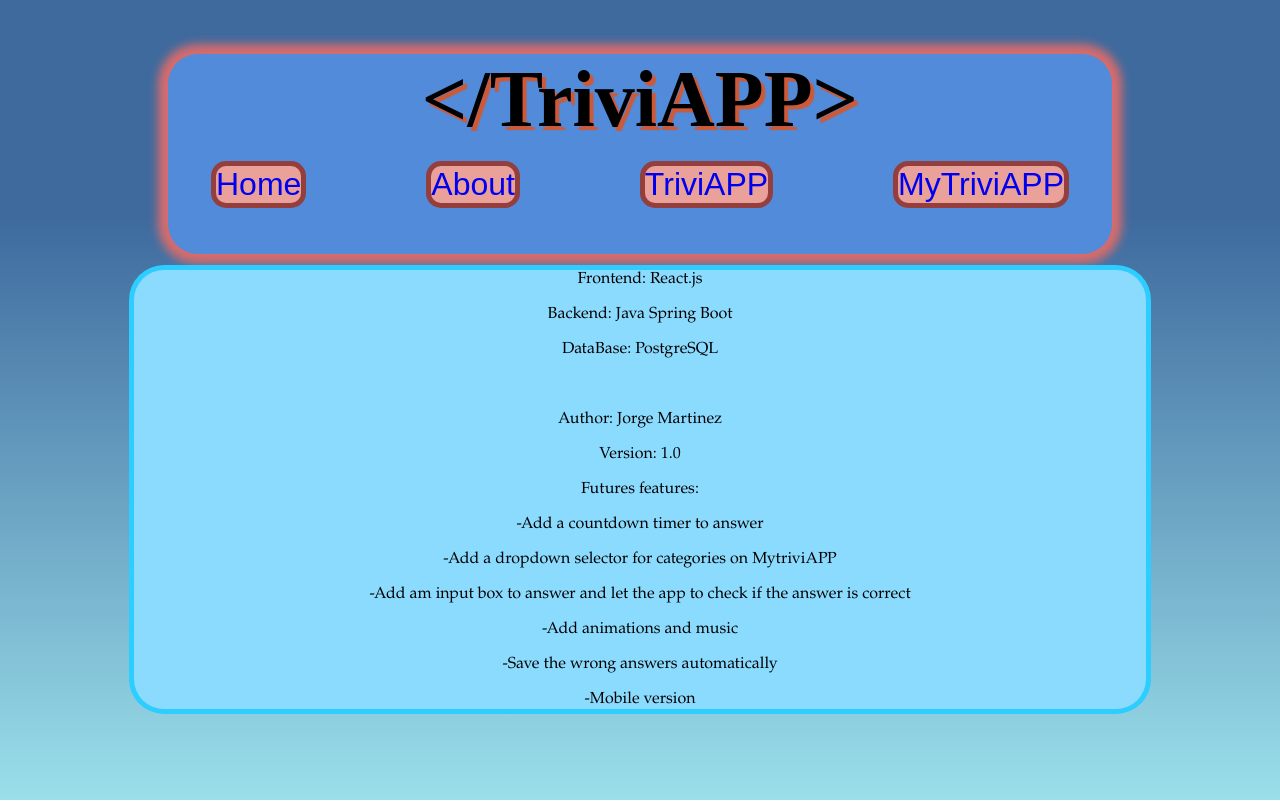
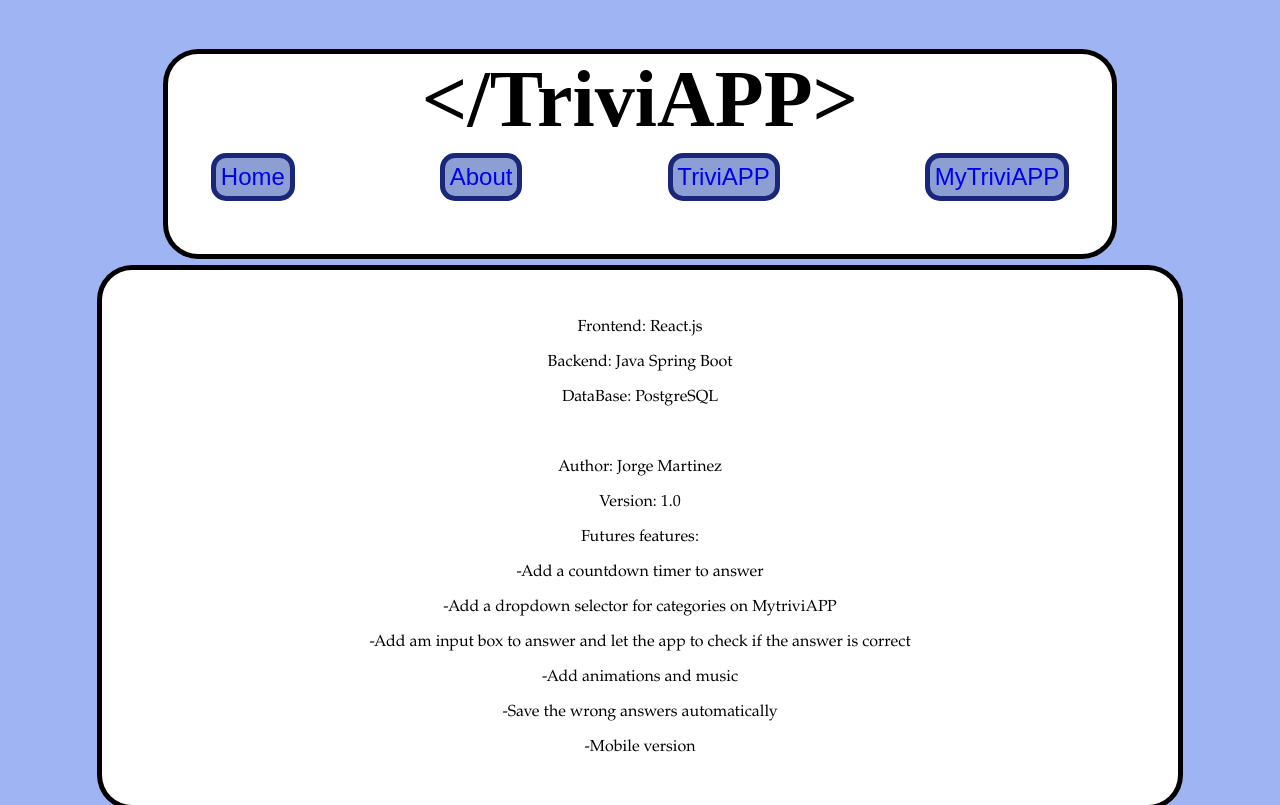
Before and after one commit to Jorge-Martinez82/TriviAPP-project, a React (Create React App) app in the folder apifront/: page /about in a window 1280 px wide. Built offline with nearby package versions, Linux system fonts and the light colour scheme.

Commit message:
working on save and delete

```diff
--- a/apifront/src/App.css
+++ b/apifront/src/App.css
@@ -1,3 +1,11 @@
+@media screen and (max-width: 480px) {
+    /* Estilos específicos para pantallas pequeñas */
+    .nav{
+        display: none;
+    }
+}
+
+@media screen and (min-width: 481px) {
     .App {
         text-align: center;
     }
@@ -15,148 +23,157 @@
     }
 
 
-.header{
+    .header {
         margin-left: 10em;
         margin-right: 10em;
         margin-top: 2em;
-    background-color: #518bda;
+        background-color: #ffffff;
         border-radius: 30px;
-    box-shadow: 0px 0px 10px 10px #d76c6c;
+        box-shadow: 0px 0px 0px 5px #000000;
         height: 200px;
     }
+
     .title {
-    text-shadow: 4px 4px 1px #CE5937;
         font-size: 5em;
         font-family: "Brush Script MT";
 
     }
 
-.nav{
+    .nav {
         padding-right: 3em;
         padding-left: 3em;
         display: flex;
         justify-content: space-between;
         list-style-type: none;
         padding-bottom: 1em;
-    margin-top: -2em;
+        margin-top: -2.5em;
         font-family: "Arial";
     }
 
-a{
-    font-size: xx-large;
+    a {
+        padding: 0.2em;
         text-decoration: none;
+        display: inline-block; /* Agrega esta propiedad para evitar que el tamaño cambie */
+
     }
+
     a:hover {
-    background: linear-gradient(to bottom, #d76c6c 5%, #b44d4d 100%);
-    background-color: #a44646;
+        background: linear-gradient(to bottom, #6c85d7 5%, #4d65b4 100%);
+        background-color: #4661a4;
         border-radius: 10px;
     }
-li{
-    background-color: #EAA19A;
+
+    li {
+        background-color: #8d9ed3;
         border-radius: 10px;
         color: white;
         text-align: center;
         display: inline-block;
-    box-shadow: 0px 0px 0px 5px #943E3E;
+        box-shadow: 0px 0px 0px 5px #1a2679;
         font-size: x-large;
 
     }
 
-.body{
+    .body {
         width: 80%;
         font-size: 2.5em;
         border-radius: 30px;
-    background-color: #8bdbff;
+        background-color: #ffffff;
         margin-top: 1em;
         margin-left: auto;
         margin-right: auto;
         text-align: center;
-    box-shadow: 0px 0px 0px 5px #2dceff;
+        box-shadow: 0px 0px 0px 5px #000000;
+
     }
 
 
     .body__button {
         box-shadow: 0px 0px 0px 2px #9fb4f2;
-    background:linear-gradient(to bottom, #7892c2 5%, #476e9e 100%);
-    background-color:#7892c2;
-    border-radius:10px;
-    border:1px solid #4e6096;
-    display:inline-block;
-    cursor:pointer;
-    color:#ffffff;
-    font-family:Arial;
-    font-size:19px;
-    padding:5px 30px;
-    text-decoration:none;
-    text-shadow:0px 1px 0px #283966;
-}
-.body__button:hover {
-    background:linear-gradient(to bottom, #476e9e 5%, #7892c2 100%);
-    background-color:#476e9e;
-}
-.body__button:active {
-    position:relative;
-    top:1px;
+        background: linear-gradient(to bottom, #7892c2 5%, #476e9e 100%);
+        background-color: #7892c2;
+        border-radius: 10px;
+        border: 1px solid #4e6096;
+        display: inline-block;
+        cursor: pointer;
+        color: #ffffff;
+        font-family: Arial;
+        font-size: 19px;
+        padding: 5px 30px;
+        text-decoration: none;
+        text-shadow: 0px 1px 0px #283966;
     }
 
-.div__button{
+    .body__button:hover {
+        background: linear-gradient(to bottom, #476e9e 5%, #7892c2 100%);
+        background-color: #476e9e;
+    }
+
+    .body__button:active {
+        position: relative;
+        top: 1px;
+    }
+
+    .div__button {
         display: flex;
         justify-content: space-around;
     }
 
-.aboutcontent{
+    .aboutcontent {
+        padding: 2em;
         width: 80%;
         border-radius: 30px;
-    background-color: #8bdbff;
+        background-color: #ffffff;
         margin-top: 1em;
         margin-left: auto;
         margin-right: auto;
         text-align: center;
-    box-shadow: 0px 0px 0px 5px #2dceff;
+        box-shadow: 0px 0px 0px 5px #000000;
     }
 
-.mytriviapp{
+    .mytriviapp {
         width: 80%;
         font-size: 1.5em;
         border-radius: 30px;
-    background-color: #8bdbff;
+        background-color: #ffffff;
         margin-top: 1em;
         margin-left: auto;
         margin-right: auto;
         text-align: center;
-    box-shadow: 0px 0px 0px 5px #2dceff;
+        box-shadow: 0px 0px 0px 5px #000000;
     }
 
-.mytriviapp__button{
+    .mytriviapp__button {
         box-shadow: 0px 0px 0px 2px #9fb4f2;
-    background:linear-gradient(to bottom, #7892c2 5%, #476e9e 100%);
-    background-color:#7892c2;
-    border-radius:10px;
-    border:1px solid #4e6096;
-    display:inline-block;
-    cursor:pointer;
-    color:#ffffff;
-    font-family:Arial;
-    font-size:19px;
-    text-decoration:none;
-    text-shadow:0px 1px 0px #283966;
+        background: linear-gradient(to bottom, #7892c2 5%, #476e9e 100%);
+        background-color: #7892c2;
+        border-radius: 10px;
+        border: 1px solid #4e6096;
+        display: inline-block;
+        cursor: pointer;
+        color: #ffffff;
+        font-family: Arial;
+        font-size: 19px;
+        text-decoration: none;
+        text-shadow: 0px 1px 0px #283966;
     }
 
-.remove__button{
+    .remove__button {
         box-shadow: 0px 0px 0px 2px #9fb4f2;
-    background:linear-gradient(to bottom, #d76c6c 5%, #b44d4d 100%);
+        background: linear-gradient(to bottom, #d76c6c 5%, #b44d4d 100%);
         background-color: #d76c6c;
-    border-radius:10px;
-    border:1px solid #4e6096;
-    display:inline-block;
-    cursor:pointer;
-    color:#ffffff;
-    font-family:Arial;
-    font-size:19px;
-    text-decoration:none;
-    text-shadow:0px 1px 0px #283966;
+        border-radius: 10px;
+        border: 1px solid #4e6096;
+        display: inline-block;
+        cursor: pointer;
+        color: #ffffff;
+        font-family: Arial;
+        font-size: 19px;
+        text-decoration: none;
+        text-shadow: 0px 1px 0px #283966;
     }
-.welcome{
+
+    .welcome {
         font-size: 10em;
     }
 
@@ -165,8 +182,10 @@
         display: inline-block;
         margin-bottom: 15px;
         width: 100%;
-}    .select select {
-         font-size: x-large;
+    }
+
+    .select select {
+        font-size: large;
         text-align: center;
         font-family: 'Arial';
         display: inline-block;
@@ -182,18 +201,22 @@
         -webkit-appearance: none;
         -moz-appearance: none;
     }
+
     .select select::-ms-expand {
         display: none;
     }
+
     .select select:hover,
     .select select:focus {
         color: #000000;
         background: #e6b8b8;
     }
+
     .select select:disabled {
         opacity: 0.6;
         pointer-events: none;
     }
+
     .select_arrow {
         position: relative;
         right: 35px;
@@ -206,16 +229,19 @@
         transform: rotate(45deg);
         -webkit-transform: rotate(45deg);
     }
+
     .select select:hover ~ .select_arrow,
     .select select:focus ~ .select_arrow {
         border-color: #000000;
     }
+
     .select select:disabled ~ .select_arrow {
         border-top-color: #cccccc;
     }
 
-.salt{
+    .salt {
         font-size: xxx-large;
         text-align: right;
         padding-right: 2em;
     }
+}
--- a/apifront/src/components/Body.tsx
+++ b/apifront/src/components/Body.tsx
@@ -7,7 +7,7 @@
     const[showAnswer, setShowAnswer] = useState(false)
     const [savingMessage, setSavingMessage] = useState('');
     const [isSaving, setIsSaving] = useState(false);
-    const [saveButtonText, setSaveButtonText] = useState('Save');
+
 
 
     const getQuestions = () => {
@@ -23,6 +23,8 @@
             .then((data) =>
                 setQuestions(data)
             )
+        setIsSaving(false)
+        setSavingMessage('');
     }
     const saveQuestion = () => {
         setIsSaving(true); // Desactivar el botón Save
@@ -35,9 +37,9 @@
             .then(() => {
                 // Guardado completado
                 setSavingMessage('Saving...'); // Mostrar el mensaje de guardado
-                setSaveButtonText('Saved');
                 setTimeout(() => {
-                    setSavingMessage(''); // Limpiar el mensaje después de unos segundos (opcional)
+                    setSavingMessage('Saved!!!'); // Limpiar el mensaje después de unos segundos (opcional)
+
                 }, 2000); // Cambia 2000 a la cantidad de milisegundos que desees
             })
 
@@ -49,6 +51,8 @@
     }, [category]);
 
     function nextQuestion() {
+
+
         setShowAnswer(false)
         getQuestions()
     }
@@ -102,7 +106,7 @@
                     onClick={saveQuestion}
                     disabled={isSaving} // Deshabilitar el botón cuando se esté guardando
                 >
-                    {saveButtonText}
+                    Save
                 </button>
                 {savingMessage && <p>{savingMessage}</p>} {/* Mostrar el mensaje de guardado */}
 
--- a/apifront/src/components/MyTriviAPP.tsx
+++ b/apifront/src/components/MyTriviAPP.tsx
@@ -33,6 +33,22 @@
         getSavedQuestions()
     }, []);
 
+    const deleteAllSavedQuestions = () => {
+        // Realiza una solicitud para eliminar todas las preguntas guardadas
+        fetch('http://localhost:8090/api/questions/saved/all', {
+            method: 'DELETE',
+        })
+            .then(() => {
+                // Actualiza el estado para que no haya preguntas guardadas
+                setSavedQuestions([]);
+            })
+            .catch((error) => {
+                console.error('Error al eliminar todas las preguntas guardadas:', error);
+            });
+    };
+
+
+
     return (
         <div className="mytriviapp">
             <div className="mytriviapp__content">
@@ -50,6 +66,9 @@
                     </div>)}
 
             </div>
+            <button className="remove-all__button" onClick={deleteAllSavedQuestions}>
+                Remove All
+            </button>
 
         </div>
     );
--- a/apifront/src/index.css
+++ b/apifront/src/index.css
@@ -1,7 +1,7 @@
 html {
   margin: 0;
 
-  background: linear-gradient(180deg, #3E6A9E 27%, #9ADFEA 100%);
+  background: #9fb4f2;
   font-family: "Garamond";
   height: 100%;
 }
```
Lines whose indentation alone changed are shown as unchanged.
